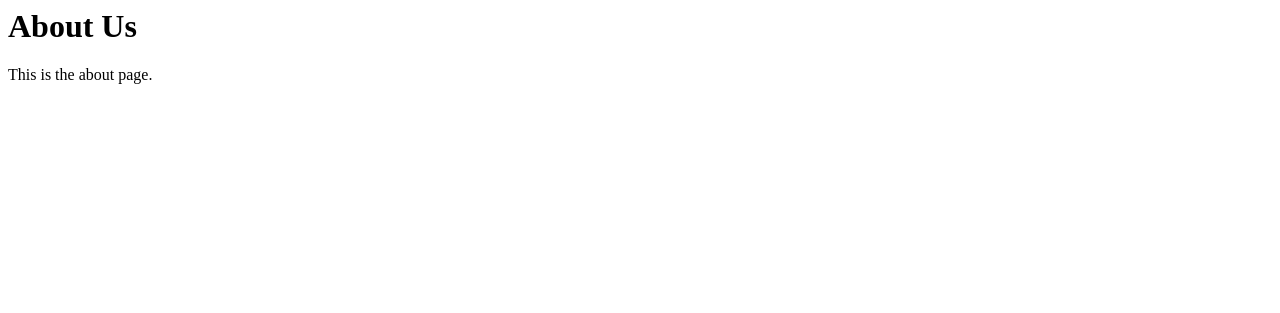
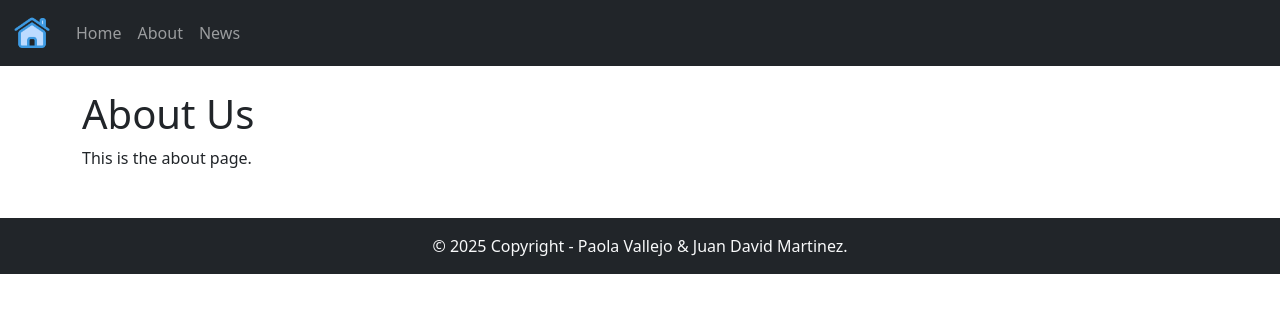
Before and after one commit to Lunes313/Taller1_Pr1_20252, a Django app: page /about/ in a window 1280 px wide. Shown: the top 313 px of the page. Run offline with Django 5.2, Linux system fonts and the light colour scheme; parts of the project's set-up code (start-up, migrations or seed data) failed here and were passed over.

Commit message:
Archivos estaticos

```diff
--- a/movie/templates/about.html
+++ b/movie/templates/about.html
@@ -1,2 +1,5 @@
+{% extends 'base.html' %}
+{% block content %}
 <h1>About Us</h1>
 <p>This is the about page.</p>
+{% endblock %}
--- /dev/null
+++ b/moviereviews/templates/base.html
@@ -0,0 +1,38 @@
+<head>
+    <link href="https://cdn.jsdelivr.net/npm/bootstrap@5.3.0/dist/css/bootstrap.min.css" rel="stylesheet">
+    <link rel="stylesheet" href="https://cdn.jsdelivr.net/npm/bootstrap-icons@1.11.1/font/bootstrap-icons.css">
+</head>
+<script src="https://cdn.jsdelivr.net/npm/bootstrap@5.3.0/dist/js/bootstrap.bundle.min.js"></script>
+<nav class="navbar navbar-expand-lg navbar-dark bg-dark mb-4">
+    <div class="container-fluid">
+        <a class="navbar-brand" href="{% url 'home' %}">
+            {% load static %}
+            <img src="{% static 'images/home.png' %}" alt="" class="img-fluid" style="max-height: 40px;">
+        </a>
+        <button class="navbar-toggler" type="button" data-bs-toggle="collapse" data-bs-target="#navbarNav" aria-controls="navbarNav" aria-expanded="false" aria-label="Toggle navigation">
+            <span class="navbar-toggler-icon"></span>
+        </button>
+        <div class="collapse navbar-collapse" id="navbarNav">
+            <ul class="navbar-nav">
+                <li class="nav-item">
+                    <a class="nav-link" href="{% url 'home' %}">Home</a>
+                </li>
+                <li class="nav-item">
+                    <a class="nav-link" href="{% url 'about' %}">About</a>
+                </li>
+                <li class="nav-item">
+                    <a class="nav-link" href="{% url 'news' %}">News</a>
+                </li>
+            </ul>
+        </div>
+    </div>
+</nav>
+<div class="container">
+    {% block content %}
+    {% endblock content %}
+</div>
+<footer class="bg-dark text-light text-center py-3 mt-5">
+    <div class="container">
+        <span>&copy; 2025 Copyright - Paola Vallejo & Juan David Martinez.</span>
+    </div>
+</footer>
```
Also changed, not shown: movie/templates/home.html (+5 -5 lines), moviereviews/settings.py (+6 -1 lines), news/templates/news.html (+3 -6 lines), moviereviews/static/images/home.png (added).
